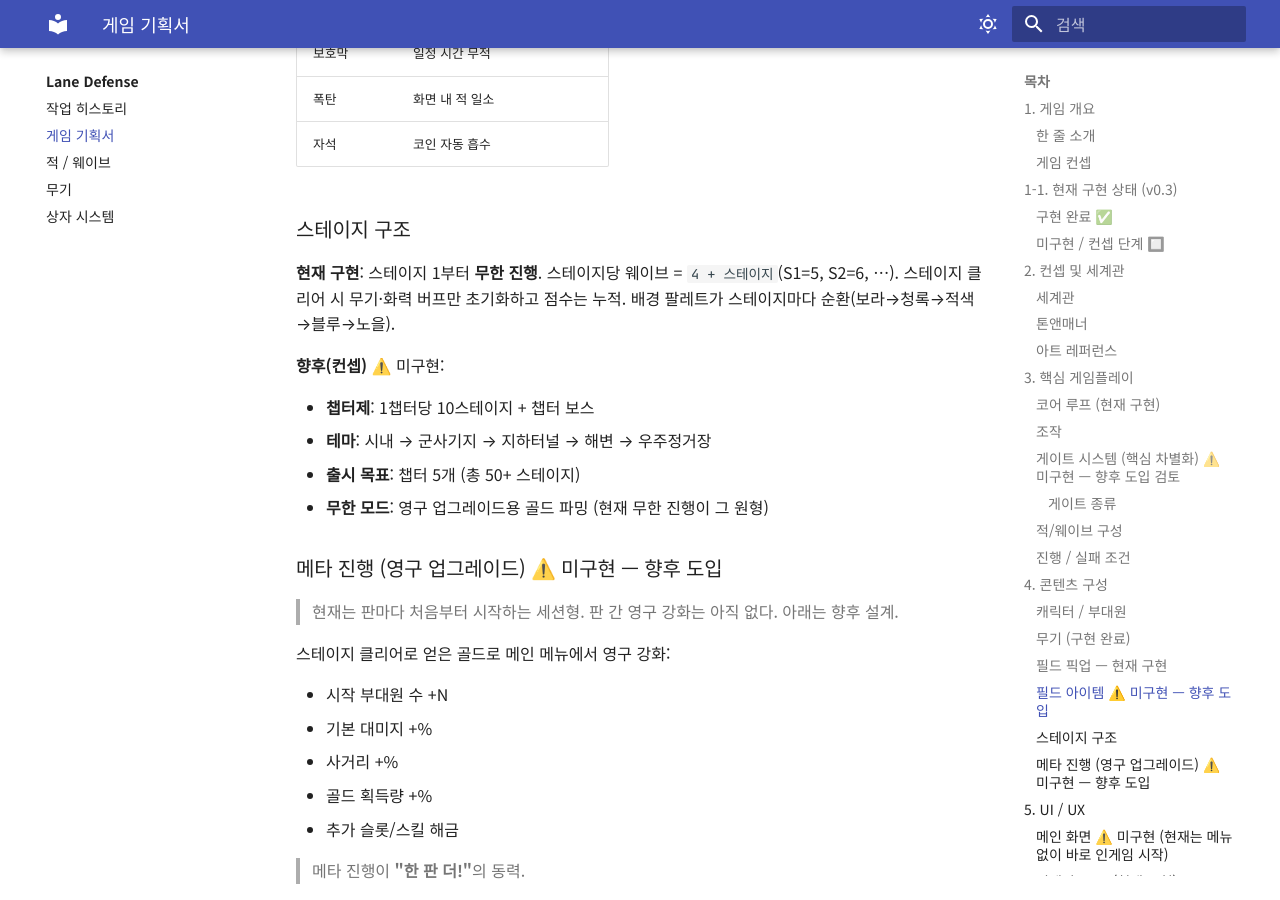
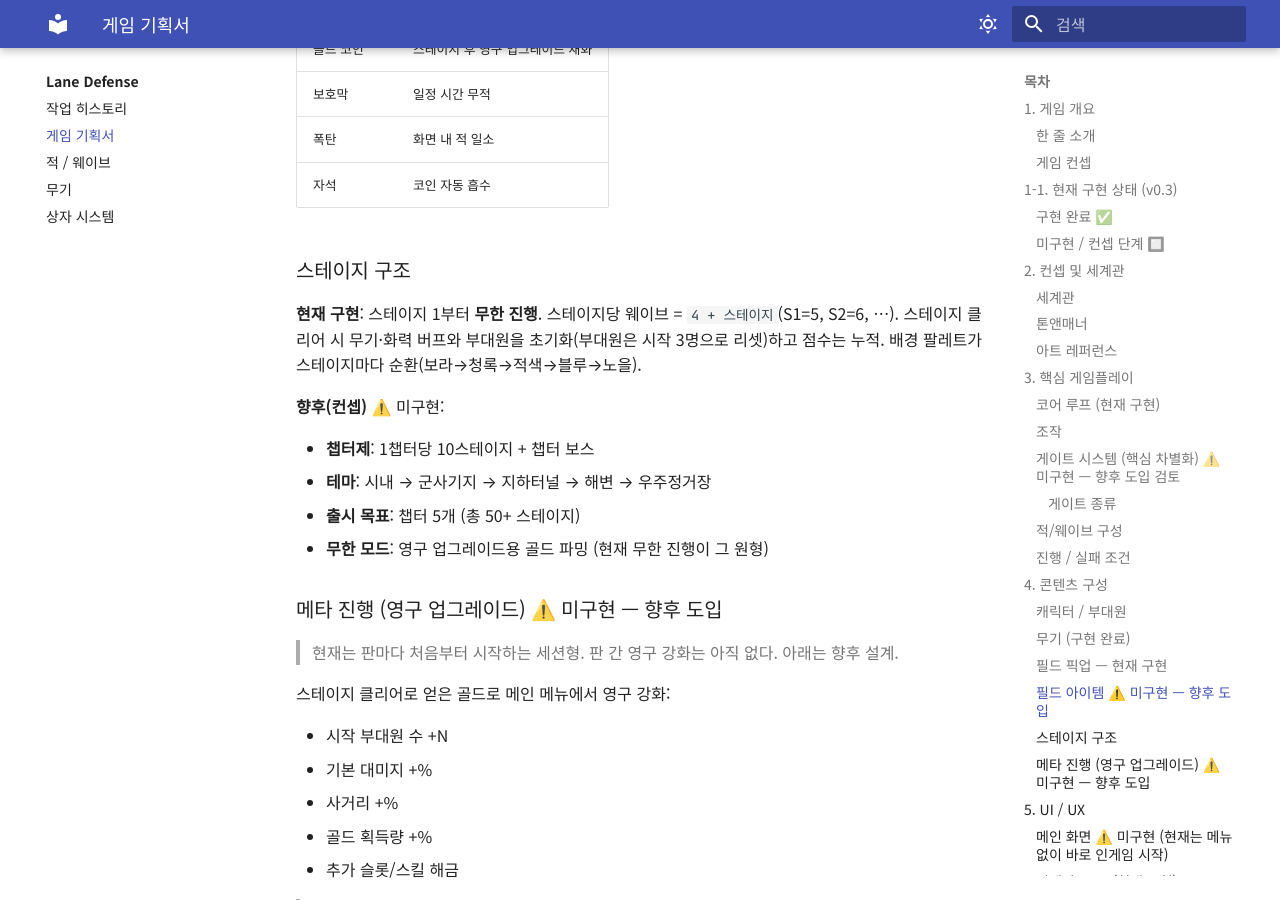
Before and after one commit to suan2z/wellbeangame01, an MkDocs documentation site: the page built from docs/lane-defense/기획서.md, in a window 1280 px wide and 900 px high, scrolled down 5520 px. Built offline with MkDocs 1.6.1 and Material for MkDocs 9.7.7, drawn with Linux system fonts in a browser that asks for light colours; some of the changed text lies outside the part shown.

Commit message:
docs(lane-defense): 스테이지 클리어 부대원 리셋 반영
index·기획서·적 문서의 '부대원 유지' 서술을 부대원 리셋(시작 3명)으로 갱신.

````diff
--- a/docs/lane-defense/기획서.md
+++ b/docs/lane-defense/기획서.md
@@ -45,7 +45,7 @@ YouTube 광고로 유명한 **「Last War: Survival」**의 핵심 메커닉(3
 | **적** | Normal 1종, 강하 속도 **18px/s**, 60ms 간격 스폰 |
 | **스테이지 시스템** | 스테이지 1부터 **무한**, 스테이지당 웨이브 = `4 + 스테이지`(S1=5) |
 | **보스(웨이브)** | 웨이브당 보스 1마리, 외형 5종 순환, 5종 탄막 패턴 순환, HP 스테이지·웨이브 비례 |
-| **스테이지 클리어** | 다음 스테이지 진입 + **무기·화력 버프 초기화**(점수·부대원·이동/점수 버프 유지) |
+| **스테이지 클리어** | 다음 스테이지 진입 + **무기·화력 버프 + 부대원 초기화**(점수·이동/점수 버프 유지, 부대원은 시작 3명으로 리셋) |
 | **강화 선택** | 보스 처치 시 6종 중 3개 제시 (데미지/연사/부대원/이동/점수/발사체) |
 | **무기** | **10종 (T1~T10)**, 스테이지별 드롭 등급 상한, 무기 상자 3레인 낙하 |
 | **무기별 외형** | 장착 무기 등급에 따라 부대원 전투기 디자인 변화 (강할수록 강력한 외형) |
@@ -91,7 +91,7 @@ YouTube 광고로 유명한 **「Last War: Survival」**의 핵심 메커닉(3
    ↓
 웨이브 보스 등장 → 처치 → 강화 카드 3중 1 선택
    ↓ (웨이브 반복: 스테이지당 4 + 스테이지 개)
-스테이지 클리어 → 무기·화력 버프 초기화(점수 유지) → 다음 스테이지(무한)
+스테이지 클리어 → 무기·화력 버프 + 부대원 초기화(점수 유지) → 다음 스테이지(무한)
    ↓
 부대원 전멸 → 게임오버 → 하이스코어 저장 → 재시작
 ```
@@ -190,7 +190,7 @@ YouTube 광고로 유명한 **「Last War: Survival」**의 핵심 메커닉(3
 
 ### 스테이지 구조
 
-**현재 구현**: 스테이지 1부터 **무한 진행**. 스테이지당 웨이브 = `4 + 스테이지`(S1=5, S2=6, …). 스테이지 클리어 시 무기·화력 버프만 초기화하고 점수는 누적. 배경 팔레트가 스테이지마다 순환(보라→청록→적색→블루→노을).
+**현재 구현**: 스테이지 1부터 **무한 진행**. 스테이지당 웨이브 = `4 + 스테이지`(S1=5, S2=6, …). 스테이지 클리어 시 무기·화력 버프와 부대원을 초기화(부대원은 시작 3명으로 리셋)하고 점수는 누적. 배경 팔레트가 스테이지마다 순환(보라→청록→적색→블루→노을).
 
 **향후(컨셉)** ⚠️ 미구현:
 
````
Also changed, not shown: docs/lane-defense/index.md (+1 -1 lines), docs/lane-defense/적.md (+1 -1 lines).
